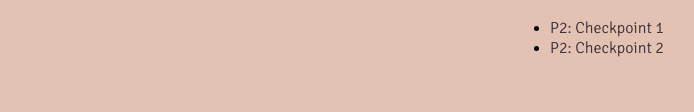
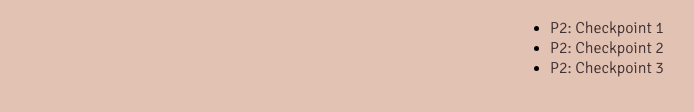
Before and after one commit to Breah22/web22, a plain HTML site: page index.html in a window 1280 px wide. Shown: the part 512-624 px from the top of the page, without its empty margins (130-824 px from the left). Drawn offline with Linux system fonts and the light colour scheme.

Commit message:
Update index.html

```diff
--- a/index.html
+++ b/index.html
@@ -47,6 +47,7 @@
 <ul>
 <li><a href="p2/index.html">P2: Checkpoint 1</a></li>
 <li><a href="https://xd.adobe.com/view/d9d841e3-15fa-4fda-8ae7-9a048a10d237-8c8b/"> P2: Checkpoint 2</a></li>
+<li><a href="https://xd.adobe.com/view/886ba79b-46e7-4693-a08d-f55434a25f33-dd38/"> P2: Checkpoint 3</a></li>
 </ul>
 
 
```
